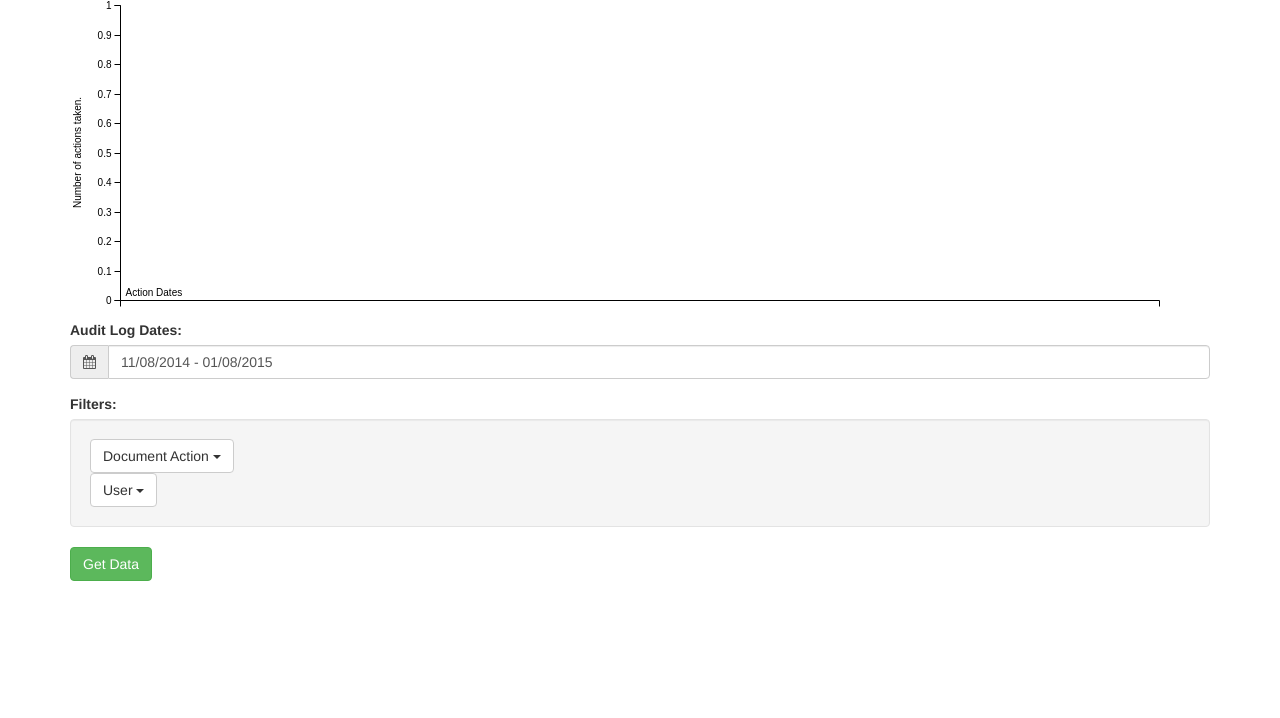
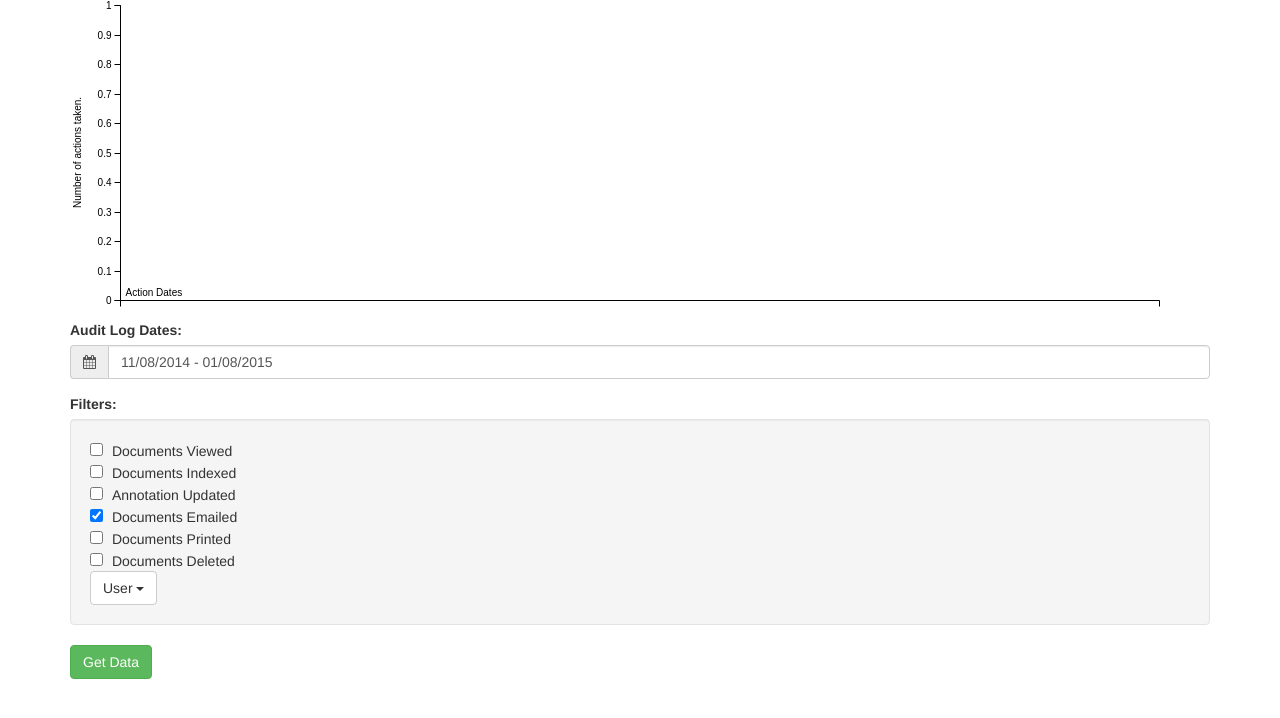
Before and after one commit to propagated/Square9Analytics, a plain HTML site: page Square9Analytics.UI/index.html in a window 1280 px wide. Drawn offline with nearby package versions, Linux system fonts and the light colour scheme.

Commit message:
Revert dropdown to text boxes

```diff
--- a/Square9Analytics.UI/index.html
+++ b/Square9Analytics.UI/index.html
@@ -38,20 +38,31 @@
 
     <div class="wellLabel">Filters:</div>
   	<div class="well">
-    	<div class="dropdown">
-				<button class="btn btn-default dropdown-toggle" type="button" id="dropdownMenu1" data-toggle="dropdown" aria-expanded="true" >
-    			Document Action
-    			<span class="caret"></span>
-  			</button>
-  			<ul class="dropdown-menu" role="menu" aria-labelledby="dropdownMenu1">
-		    	<li role="presentation"><a role="menuitem" tabindex="-1" href="#">Indexed</a></li>
-		    	<li role="presentation"><a role="menuitem" tabindex="-1" href="#">Viewed</a></li>
-	   			<li role="presentation"><a role="menuitem" tabindex="-1" href="#">Annotation Updated</a></li>
-	   			<li role="presentation"><a role="menuitem" tabindex="-1" href="#">Emailed</a></li>
-	    		<li role="presentation"><a role="menuitem" tabindex="-1" href="#">Printed</a></li>
-	    		<li role="presentation"><a role="menuitem" tabindex="-1" href="#">Deleted</a></li>
-  			</ul>
-			</div>
+    	<!-- Checkboxes for audit actions here -->
+    	<div class="wide">
+        <input type="checkbox" id="chk_2" name="chk_2" value="Modify" />
+        <label for="chk_2" class="actionLabel">Documents Viewed</label>
+      </div>
+      <div>
+        <input type="checkbox" id="chk_2" name="chk_2" value="Modify" />
+        <label for="chk_2" class="actionLabel">Documents Indexed</label>
+      </div>
+      <div>
+        <input type="checkbox" id="chk_2" name="chk_2" value="Modify" />
+        <label for="chk_2" class="actionLabel">Annotation Updated</label>
+      </div>
+      <div>
+        <input type="checkbox" id="indexed" name="chk_indexed" value="" checked />
+        <label for="chk_1" class="actionLabel">Documents Emailed</label>
+      </div>
+      <div>
+        <input type="checkbox" id="chk_2" name="chk_2" value="Modify" />
+        <label for="chk_2" class="actionLabel">Documents Printed</label>
+      </div>
+      <div>
+        <input type="checkbox" id="chk_2" name="chk_2" value="Modify" />
+        <label for="chk_2" class="actionLabel">Documents Deleted</label>
+      </div>
 
 			<div class="dropdown">
 				<button class="btn btn-default dropdown-toggle" type="button" id="dropdownMenu2" data-toggle="dropdown" aria-expanded="true" >
```
